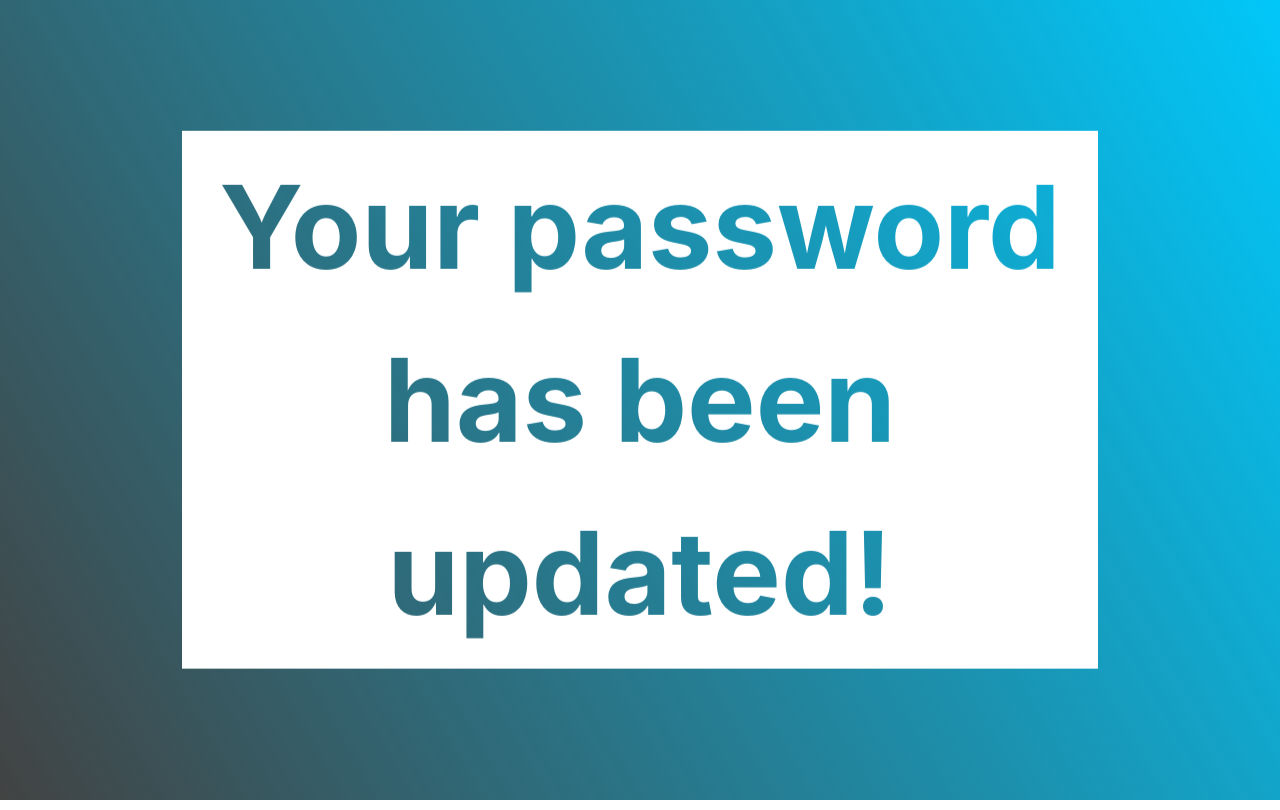
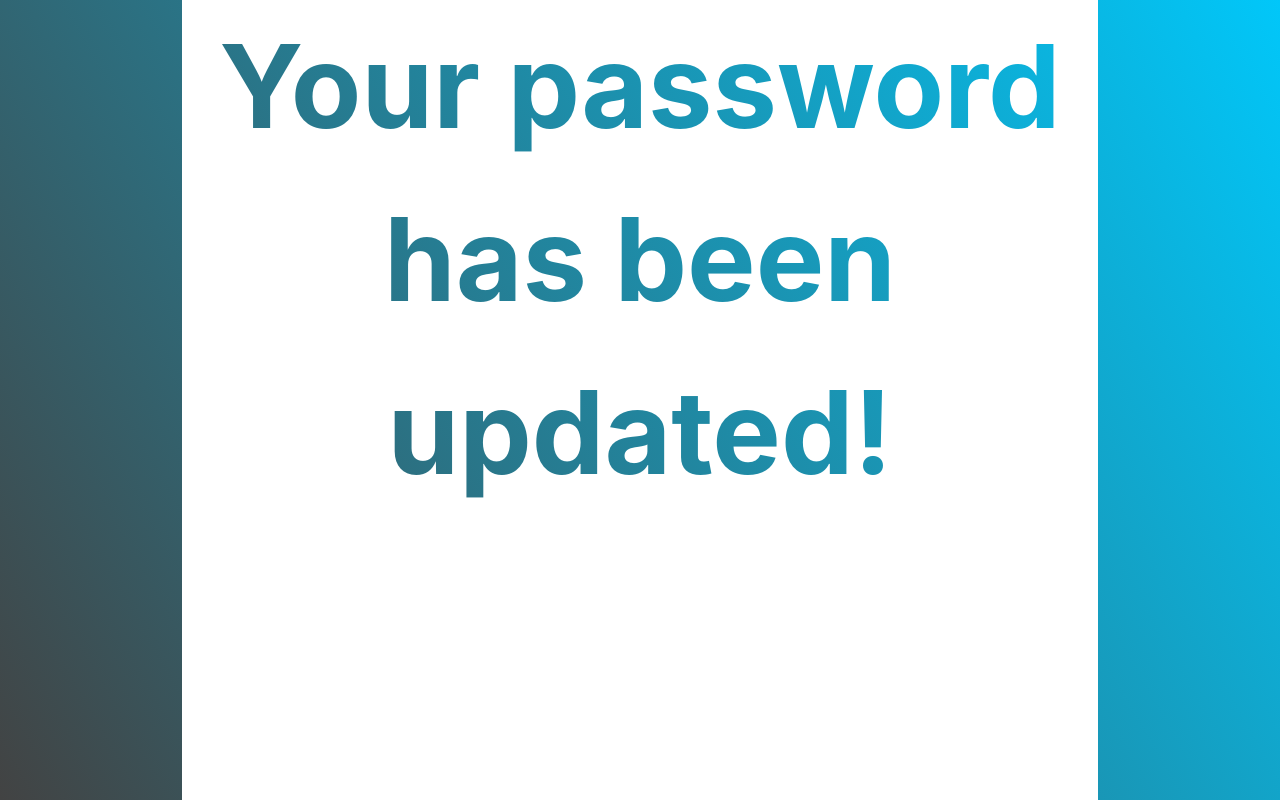
Before and after one commit to brbavar/auth-frontend, a React (Vite) app: page /password-reset-success in a window 1280 px wide. Built offline with nearby package versions, Linux system fonts and the light colour scheme.

Commit message:
Delete superfluous specification of background-attachment property and instead set min-height property of body to 100% to esnure gradient in background dynamically expands to match height of scrollable viewport/content

```diff
--- a/src/App.css
+++ b/src/App.css
@@ -25,6 +25,7 @@ input {
 
 body * {
   color: black;
+  min-height: 100%;
 }
 
 html {
```
